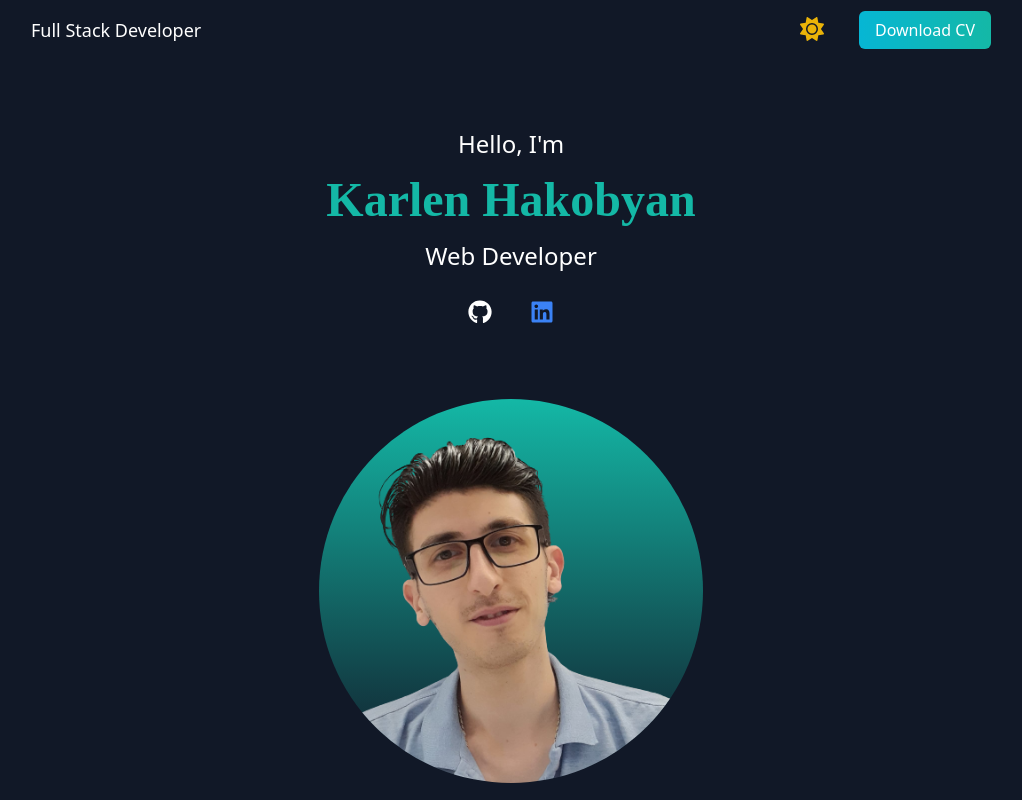
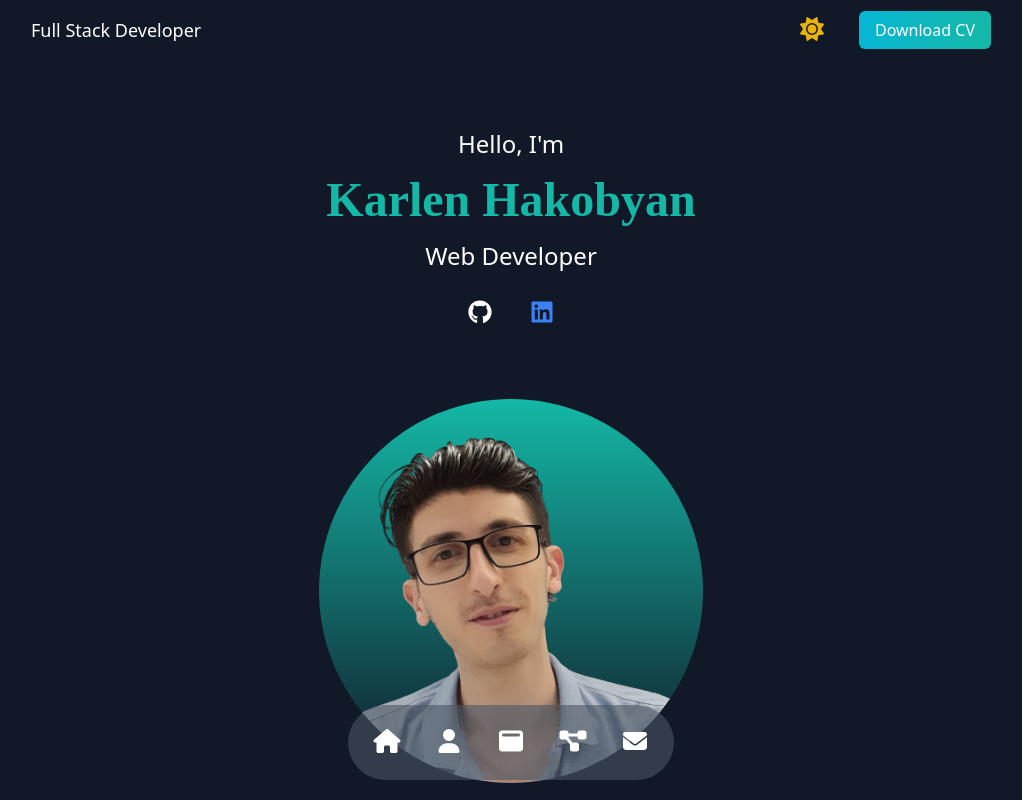
Before and after one commit to Karlen-yan/my-portfolio_Karlen, a Next.js app: page / in a window 1280 px wide. Shown: the top 800 px of the page, without its empty margins (129-1151 px from the left). Built offline with nearby package versions, Linux system fonts and the light colour scheme.

Commit message:
updated img and  created menu

```diff
--- a/package.json
+++ b/package.json
@@ -27,6 +27,7 @@
     "postcss": "8.4.28",
     "react": "18.2.0",
     "react-dom": "18.2.0",
+    "react-router-dom": "^6.15.0",
     "tailwindcss": "3.3.3"
   }
 }
--- a/src/app/page.js
+++ b/src/app/page.js
@@ -9,6 +9,8 @@ import IconWeb from "../images/web_icon.png";
 import IconBack from "../images/icon_back.png";
 import IconDb from "../images/db.png";
 import { sendContactForm } from "../../lib/api";
+import Menu from "../components/Menu";
+
 import {
   Container,
   FormControl,
@@ -31,7 +33,6 @@ export default function Home() {
     setMounted(true);
   }, []);
 
-  const toast = useToast();
   const [state, setState] = useState(initState);
   const [touched, setTouched] = useState({});
 
@@ -55,7 +56,7 @@ export default function Home() {
       if (showSuccessMessage) {
         setTimeout(() => {
           setShowSuccessMessage(false);
-        }, 5000); // Oculta el mensaje después de 5 segundos
+        }, 5000);
       }
     }, [showSuccessMessage]);
 
@@ -84,7 +85,8 @@ export default function Home() {
   }
   return (
     <main className="bg-gray-100 p-4 md:px-20 lg:px-40 dark:bg-gray-900">
-      <section className="mb-12  flex flex-col items-center  min-h-screen ">
+      <Menu />
+      <section className="mb-12  flex flex-col items-center  min-h-screen " id="home">
         <div className="text-center mt-12">
           <h4 className="text-gray-600 py-1 md:text-2xl dark:text-white">
             Hello, I&apos;m
@@ -124,7 +126,7 @@ export default function Home() {
       </section>
 
       {/* About */}
-      <div data-aos="fade-up" data-aos-duration="3000">
+      <div data-aos="fade-up" data-aos-duration="3000" id="about">
         <h1 className="text-center text-gray-800  md:text-1x1 dark:text-white pt-24">
           Get To Know
         </h1>
@@ -193,7 +195,7 @@ export default function Home() {
 
       {/* Services */}
       {/* <Services /> */}
-      <div data-aos="fade-up" data-aos-duration="3000">
+      <div data-aos="fade-up" data-aos-duration="3000" id="services">
         <section className="text-center mb-12  flex flex-col items-center  min-h-screen">
           <div>
             <h1 className="text-center text-gray-800  md:text-1x1 dark:text-white pt-24">
@@ -269,7 +271,7 @@ export default function Home() {
       {/* project  */}
       {/* <Projects /> */}
 
-      <div data-aos="fade-up" data-aos-duration="3000">
+      <div data-aos="fade-up" data-aos-duration="3000" id="projects">
         <div>
           <h1 className="text-center text-gray-800  md:text-1x1 dark:text-white pt-24">
             My Recent Work
@@ -283,7 +285,9 @@ export default function Home() {
         </div>
       </div>
 
-      <div data-aos="fade-up" data-aos-duration="3000">
+
+      {/* contact */}
+      <div data-aos="fade-up" data-aos-duration="3000" id="contact">
         <section>
           <h1 className="text-center text-gray-800  md:text-1x1 dark:text-white pt-24">
             Get In Touch
--- a/src/components/IconComponent.jsx
+++ b/src/components/IconComponent.jsx
@@ -1,40 +1,63 @@
-import React from 'react';
-import { FontAwesomeIcon } from '@fortawesome/react-fontawesome';
-import { faLinkedin, faGithub,faWhatsapp} from '@fortawesome/free-brands-svg-icons';
-import { faMoon, faSun,faBriefcase,
+import React from "react";
+import { FontAwesomeIcon } from "@fortawesome/react-fontawesome";
+import {
+  faLinkedin,
+  faGithub,
+  faWhatsapp
+} from "@fortawesome/free-brands-svg-icons";
+import {
+  faMoon,
+  faSun,
+  faBriefcase,
   faUser,
-  faProjectDiagram,faEnvelope} from '@fortawesome/free-solid-svg-icons';
+  faProjectDiagram,
+  faEnvelope,
+  faHome,
+  faWindowMaximize
 
+} from "@fortawesome/free-solid-svg-icons";
 
 const IconComponent = ({ name }) => {
   const icons = {
     github: faGithub,
     linkedin: faLinkedin,
-    sun:faSun,
-    moon:faMoon,
-    briefcase:faBriefcase,
-    user:faUser,
-    projectDiagram:faProjectDiagram,
-    envelope:faEnvelope,
-    whatsapp:faWhatsapp
+    sun: faSun,
+    moon: faMoon,
+    briefcase: faBriefcase,
+    whatsapp: faWhatsapp,
+    user: faUser,
+    projectDiagram: faProjectDiagram,
+    envelope: faEnvelope,
+    menuHome: faHome,
+    menuUser: faUser,
+    menuWindowMaximize:faWindowMaximize,
+    menuProjectDiagram: faProjectDiagram,
+    menuEnvelope: faEnvelope
   };
 
   const iconColors = {
-    github: 'text-white',
-    linkedin: 'text-blue-500',
-    sun: 'text-yellow-500',
-    moon: 'text-yellow-500',
-    briefcase:'text-white',
-  user:'text-white',
-  projectDiagram:'text-white',
-  envelope:'text-white',
-  whatsapp:'text-white'
+    github: "text-black dark:text-white",
+    linkedin: "text-blue-500",
+    sun: "text-yellow-500",
+    moon: "text-yellow-500",
+    briefcase: "text-white",
+    user: "text-white",
+    projectDiagram: "text-white",
+    envelope: "text-white",
+    whatsapp: "text-white",
+    menuHome: "text-white",
+    menuUser: "text-white",
+    menuProjectDiagram: "text-white",
+    menuEnvelope: "text-white",
+    menuWindowMaximize:"text-white"
   };
-  return   <FontAwesomeIcon
-  icon={icons[name]}
-  className={`text-2xl ${iconColors[name]} hover:text-teal-500`}
-  style={{ width: 30 }}
-/>
+  return (
+    <FontAwesomeIcon
+      icon={icons[name]}
+      className={`text-2xl ${iconColors[name]} hover:text-teal-500`}
+      style={{ width: 30 }}
+    />
+  );
 };
 
 export default IconComponent;
--- /dev/null
+++ b/src/components/Menu.js
@@ -0,0 +1,52 @@
+import React, { useState } from "react";
+import IconComponent from "../components/IconComponent";
+
+const Menu = () => {
+  const [activeSection, setActiveSection] = useState(null);
+
+  return (
+    <div className="fixed bottom-5 left-1/2 transform -translate-x-1/2 z-50">
+      <div className="flex space-x-4  p-4 rounded-full bg-gray-600 bg-opacity-60">
+        <a
+          href="#home"
+          className={`text-gray-100 hover:text-white p-2 ${activeSection === "home"
+            ? "bg-teal-500 rounded-full"
+            : ""}`}
+          onClick={() => setActiveSection("home")}
+        >
+
+          <IconComponent name="menuHome" />
+        </a>
+
+        <a href="#about" className={`text-gray-100 hover:text-white p-2 ${
+            activeSection === "about" ? "bg-teal-500 rounded-full" : ""
+          }`}
+          onClick={() => setActiveSection("about")}>
+          <IconComponent name="menuUser" />
+        </a>
+
+
+        <a href="#services"  className={`text-gray-100 hover:text-white p-2 ${
+            activeSection === "services" ? "bg-teal-500 rounded-full" : ""
+          }`}
+          onClick={() => setActiveSection("services")}>
+          <IconComponent name="menuWindowMaximize" />
+        </a>
+        <a href="#projects"  className={`text-gray-100 hover:text-white p-2 ${
+            activeSection === "projects" ? "bg-teal-500 rounded-full" : ""
+          }`}
+          onClick={() => setActiveSection("projects")}>
+          <IconComponent name="menuProjectDiagram" />
+        </a>
+        <a href="#contact"  className={`text-gray-100 hover:text-white p-2 ${
+            activeSection === "contact" ? "bg-teal-500 rounded-full" : ""
+          }`}
+          onClick={() => setActiveSection("contact")}>
+          <IconComponent name="menuEnvelope" />
+        </a>
+      </div>
+    </div>
+  );
+};
+
+export default Menu;
```
Also changed, not shown: src/images/karlenAbout.png, 1 other file (tests, documents, lock files or other folders).
